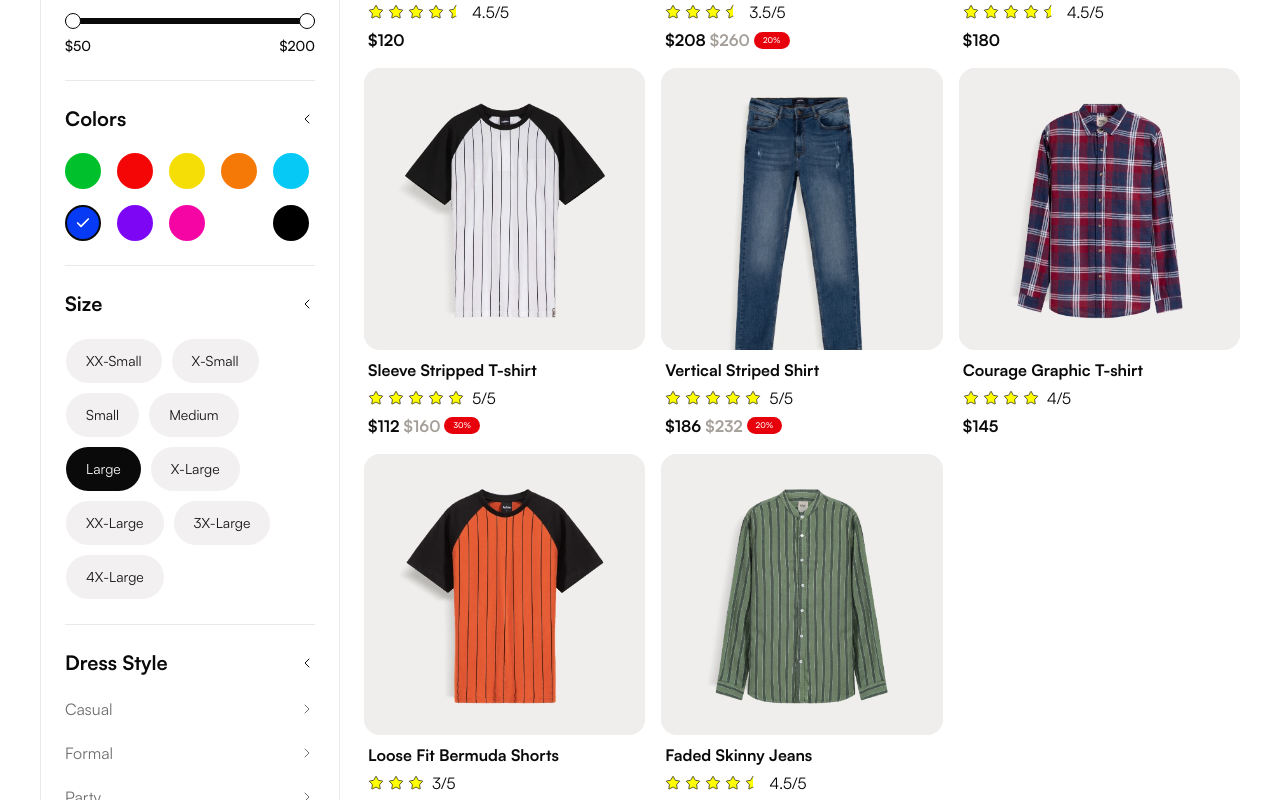
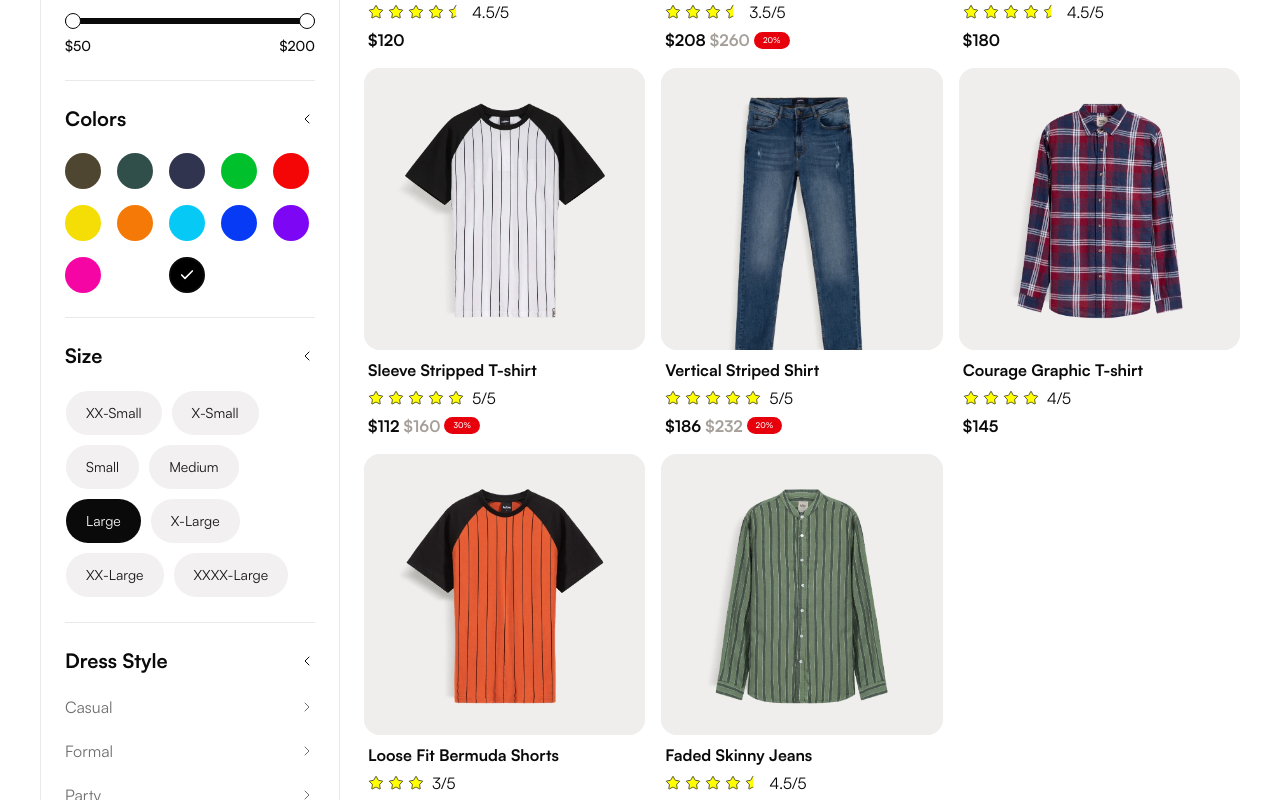
Before and after one commit to shor-a/WellCommerce-Storefront, a React (Vite) app: page /browse-category in a window 1280 px wide. Shown: the part 586-1386 px from the top of the page. Built offline with nearby package versions, Linux system fonts and the light colour scheme.

Commit message:
Update browse page

```diff
--- a/src/components/section/FilterSidebar.tsx
+++ b/src/components/section/FilterSidebar.tsx
@@ -12,9 +12,11 @@ import {
   filterPriceRange,
   filterSizes,
 } from "@/constants/categoryConst"
+import { ProductColor } from "@/constants/colorConst"
+import { ProductSize } from "@/constants/sizeConst"
 
-const selectedColor = "blue"
-const selectedSize = "Large"
+const selectedColor: string = ProductColor.BLACK.colorId
+const selectedSize: string = ProductSize.LARGE
 const priceRange = [filterPriceRange.min, filterPriceRange.max]
 
 interface FilterSidebarProps {
--- a/src/constants/categoryConst.ts
+++ b/src/constants/categoryConst.ts
@@ -1,32 +1,35 @@
-export interface FilterColor {
-  colorId: string
-  hex: string
-  label: string
-}
+import {
+  ProductColor,
+  type ProductColor as ProductColorType,
+} from "./colorConst"
 
-export const filterColors: FilterColor[] = [
-  { colorId: "green", hex: "#00C12B", label: "Green" },
-  { colorId: "red", hex: "#F50606", label: "Red" },
-  { colorId: "yellow", hex: "#F5DD06", label: "Yellow" },
-  { colorId: "orange", hex: "#F57906", label: "Orange" },
-  { colorId: "cyan", hex: "#06CAF5", label: "Cyan" },
-  { colorId: "blue", hex: "#063AF5", label: "Blue" },
-  { colorId: "purple", hex: "#7D06F5", label: "Purple" },
-  { colorId: "pink", hex: "#F506A4", label: "Pink" },
-  { colorId: "white", hex: "#FFFFFF", label: "White" },
-  { colorId: "black", hex: "#000000", label: "Black" },
+import { ProductSize, type ProductSize as ProductSizeType } from "./sizeConst"
+
+export const filterColors: ProductColorType[] = [
+  ProductColor.OLIVE,
+  ProductColor.TEAL,
+  ProductColor.NAVY,
+  ProductColor.GREEN,
+  ProductColor.RED,
+  ProductColor.YELLOW,
+  ProductColor.ORANGE,
+  ProductColor.CYAN,
+  ProductColor.BLUE,
+  ProductColor.PURPLE,
+  ProductColor.PINK,
+  ProductColor.WHITE,
+  ProductColor.BLACK,
 ]
 
-export const filterSizes: string[] = [
-  "XX-Small",
-  "X-Small",
-  "Small",
-  "Medium",
-  "Large",
-  "X-Large",
-  "XX-Large",
-  "3X-Large",
-  "4X-Large",
+export const filterSizes: ProductSizeType[] = [
+  ProductSize.XX_SMALL,
+  ProductSize.X_SMALL,
+  ProductSize.SMALL,
+  ProductSize.MEDIUM,
+  ProductSize.LARGE,
+  ProductSize.X_LARGE,
+  ProductSize.XX_LARGE,
+  ProductSize.XXXX_LARGE,
 ]
 
 export const filterCategories: string[] = [
--- /dev/null
+++ b/src/constants/colorConst.ts
@@ -0,0 +1,23 @@
+interface ProductColorItem {
+  colorId: string
+  hex: string
+  label: string
+}
+
+export const ProductColor = {
+  OLIVE: { colorId: "Olive", hex: "#4F4631", label: "Olive" },
+  TEAL: { colorId: "Teal", hex: "#314F4A", label: "Teal" },
+  NAVY: { colorId: "Navy", hex: "#31344F", label: "Navy" },
+  GREEN: { colorId: "Green", hex: "#00C12B", label: "Green" },
+  RED: { colorId: "Red", hex: "#F50606", label: "Red" },
+  YELLOW: { colorId: "Yellow", hex: "#F5DD06", label: "Yellow" },
+  ORANGE: { colorId: "Orange", hex: "#F57906", label: "Orange" },
+  CYAN: { colorId: "Cyan", hex: "#06CAF5", label: "Cyan" },
+  BLUE: { colorId: "Blue", hex: "#063AF5", label: "Blue" },
+  PURPLE: { colorId: "Purple", hex: "#7D06F5", label: "Purple" },
+  PINK: { colorId: "Pink", hex: "#F506A4", label: "Pink" },
+  WHITE: { colorId: "White", hex: "#FFFFFF", label: "White" },
+  BLACK: { colorId: "Black", hex: "#000000", label: "Black" },
+} as const satisfies Record<string, ProductColorItem>
+
+export type ProductColor = (typeof ProductColor)[keyof typeof ProductColor]
--- a/src/constants/productDetailConst.ts
+++ b/src/constants/productDetailConst.ts
@@ -3,36 +3,18 @@ import type { Product } from "@/constants/productConst"
 import pdImage1 from "@/assets/images/productdetail/image1.webp"
 import pdImage2 from "@/assets/images/productdetail/image2.webp"
 import pdImage6 from "@/assets/images/productdetail/image6.webp"
+import {
+  ProductColor,
+  type ProductColor as ProductColorType,
+} from "./colorConst"
 
-export interface ProductColorItem {
-  colorId: string
-  hex: string
-  label: string
-}
-
-export const ProductColor = {
-  OLIVE: { colorId: "Olive", hex: "#4F4631", label: "Olive" },
-  TEAL: { colorId: "Teal", hex: "#314F4A", label: "Teal" },
-  NAVY: { colorId: "Navy", hex: "#31344F", label: "Navy" },
-} as const satisfies Record<string, ProductColorItem>
-
-export type ProductColor = (typeof ProductColor)[keyof typeof ProductColor]
-
-// export type ProductSize = "Small" | "Medium" | "Large" | "X-Large"
-export const ProductSize = {
-  SMALL: "Small",
-  MEDIUM: "Medium",
-  LARGE: "Large",
-  X_LARGE: "X-Large",
-} as const
-
-export type ProductSize = (typeof ProductSize)[keyof typeof ProductSize]
+import { ProductSize, type ProductSize as ProductSizeType } from "./sizeConst"
 
 export interface ProductDetail extends Product {
   ratingCount: number
   description: string
-  colors: ProductColor[]
-  sizes: ProductSize[]
+  colors: ProductColorType[]
+  sizes: ProductSizeType[]
   images: string[]
 }
 
--- /dev/null
+++ b/src/constants/sizeConst.ts
@@ -0,0 +1,14 @@
+// export type ProductSize = "Small" | "Medium" | "Large" | "X-Large"
+export const ProductSize = {
+  XX_SMALL: "XX-Small",
+  X_SMALL: "X-Small",
+  SMALL: "Small",
+  MEDIUM: "Medium",
+  LARGE: "Large",
+  X_LARGE: "X-Large",
+  XX_LARGE: "XX-Large",
+  XXX_LARGE: "XXX-Large",
+  XXXX_LARGE: "XXXX-Large",
+} as const
+
+export type ProductSize = (typeof ProductSize)[keyof typeof ProductSize]
```
Also changed, not shown: src/components/section/ProductSection.tsx (+3 -5 lines).
